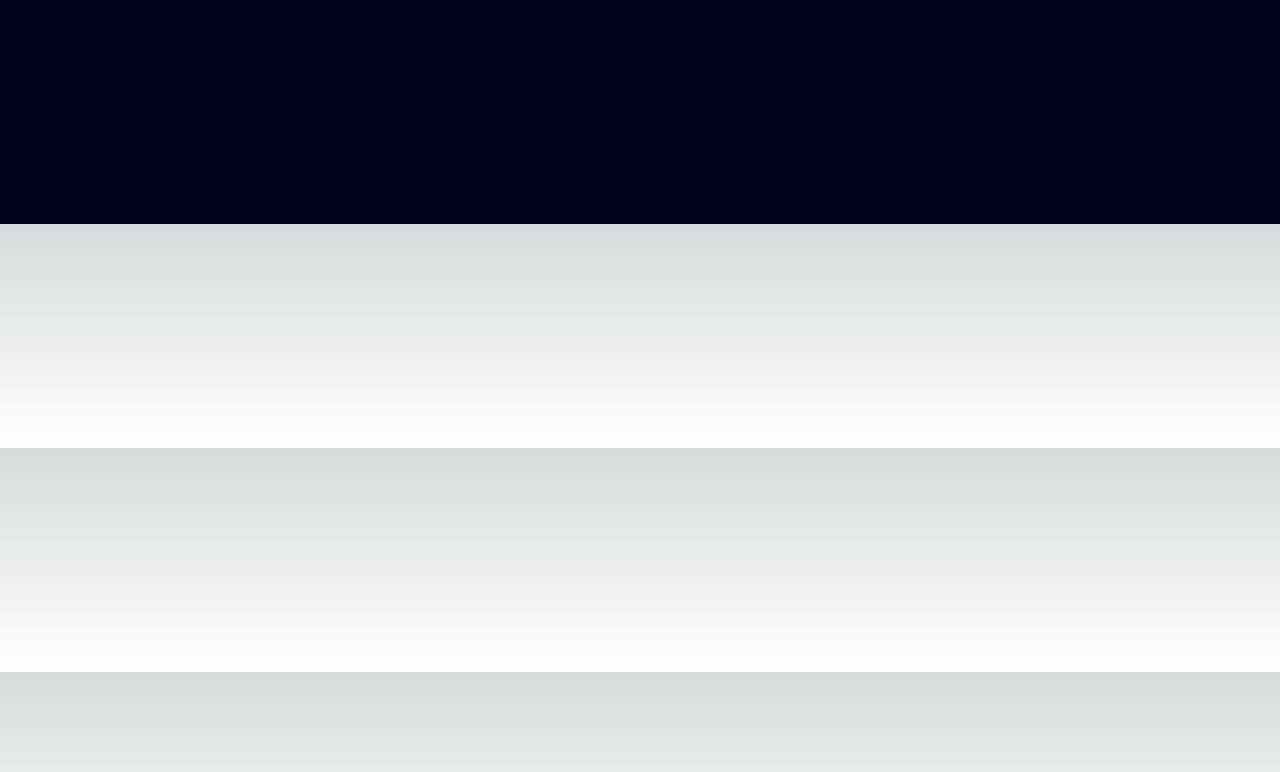
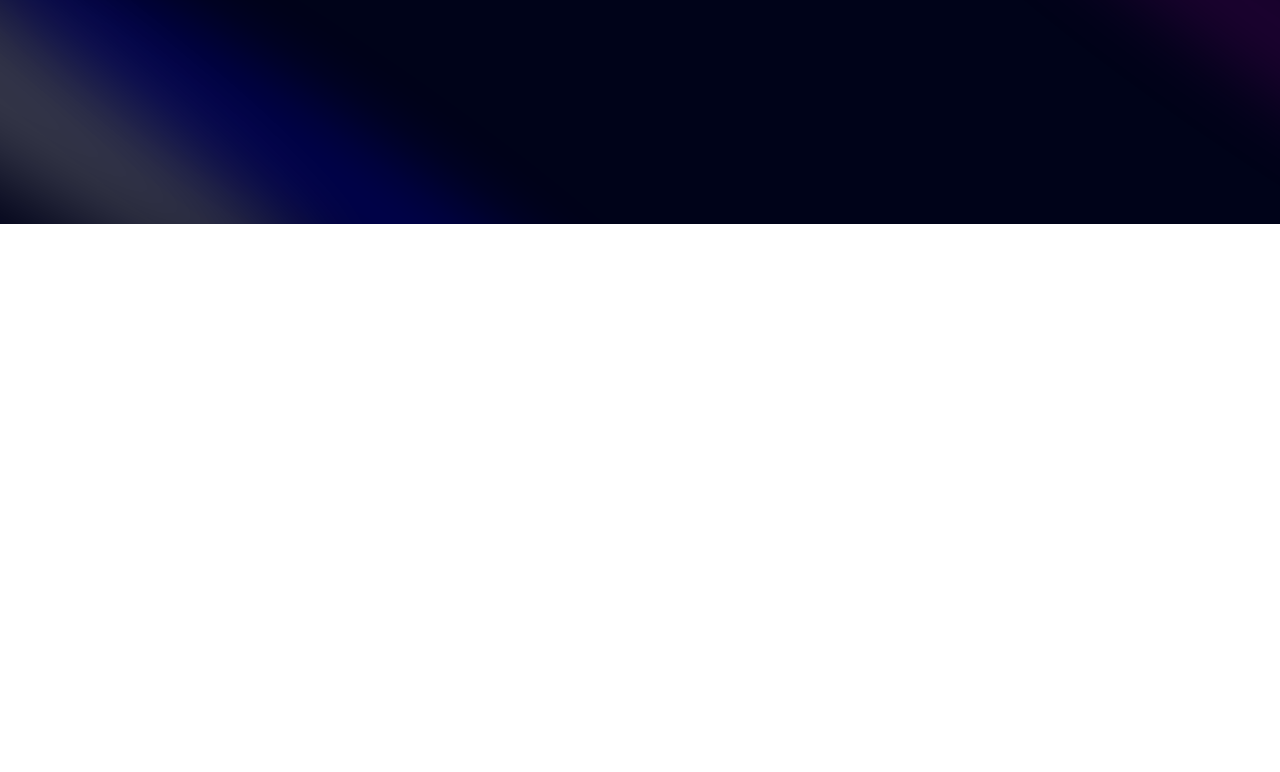
Before and after one commit to meltjacTechs/dev-portfolio, a Next.js app: page / in a window 1280 px wide. Shown: the top 772 px of the page. Built offline with nearby package versions, Linux system fonts and the light colour scheme.

Commit message:
chore: Update npm dependencies and add new packages
Update npm dependencies to the latest versions and add two new packages: "mini-svg-data-uri" and "tailwindcss-animate".

```diff
--- a/app/globals.css
+++ b/app/globals.css
@@ -2,32 +2,88 @@
 @tailwind components;
 @tailwind utilities;
 
-:root {
-  --foreground-rgb: 0, 0, 0;
-  --background-start-rgb: 214, 219, 220;
-  --background-end-rgb: 255, 255, 255;
-}
+@layer base {
+  :root {
+    --background: 0 0% 100%;
+    --foreground: 240 10% 3.9%;
 
-@media (prefers-color-scheme: dark) {
-  :root {
-    --foreground-rgb: 255, 255, 255;
-    --background-start-rgb: 0, 0, 0;
-    --background-end-rgb: 0, 0, 0;
+    --card: 0 0% 100%;
+    --card-foreground: 240 10% 3.9%;
+
+    --popover: 0 0% 100%;
+    --popover-foreground: 240 10% 3.9%;
+
+    --primary: 240 5.9% 10%;
+    --primary-foreground: 0 0% 98%;
+
+    --secondary: 240 4.8% 95.9%;
+    --secondary-foreground: 240 5.9% 10%;
+
+    --muted: 240 4.8% 95.9%;
+    --muted-foreground: 240 3.8% 46.1%;
+
+    --accent: 240 4.8% 95.9%;
+    --accent-foreground: 240 5.9% 10%;
+
+    --destructive: 0 84.2% 60.2%;
+    --destructive-foreground: 0 0% 98%;
+
+    --border: 240 5.9% 90%;
+    --input: 240 5.9% 90%;
+    --ring: 240 10% 3.9%;
+
+    --radius: 0.5rem;
+  }
+
+  .dark {
+    --background: 240 10% 3.9%;
+    --foreground: 0 0% 98%;
+
+    --card: 240 10% 3.9%;
+    --card-foreground: 0 0% 98%;
+
+    --popover: 240 10% 3.9%;
+    --popover-foreground: 0 0% 98%;
+
+    --primary: 0 0% 98%;
+    --primary-foreground: 240 5.9% 10%;
+
+    --secondary: 240 3.7% 15.9%;
+    --secondary-foreground: 0 0% 98%;
+
+    --muted: 240 3.7% 15.9%;
+    --muted-foreground: 240 5% 64.9%;
+
+    --accent: 240 3.7% 15.9%;
+    --accent-foreground: 0 0% 98%;
+
+    --destructive: 0 62.8% 30.6%;
+    --destructive-foreground: 0 0% 98%;
+
+    --border: 240 3.7% 15.9%;
+    --input: 240 3.7% 15.9%;
+    --ring: 240 4.9% 83.9%;
   }
 }
 
-body {
-  color: rgb(var(--foreground-rgb));
-  background: linear-gradient(
-      to bottom,
-      transparent,
-      rgb(var(--background-end-rgb))
-    )
-    rgb(var(--background-start-rgb));
+@layer base {
+  * {
+    @apply border-border !scroll-smooth;
+  }
+  body {
+    @apply bg-background text-foreground;
+  }
+  button {
+    @apply active:outline-none;
+  }
 }
 
 @layer utilities {
-  .text-balance {
-    text-wrap: balance;
+  .heading {
+    @apply font-bold text-4xl md:text-5xl text-center;
+  }
+
+  .black-gradient {
+    background: linear-gradient(90deg, #161a31 0%, #06091f 100%);
   }
 }
--- a/components/Hero.tsx
+++ b/components/Hero.tsx
@@ -1,10 +1,15 @@
-import React from 'react'
+import { Spotlight } from './ui/Spotlight'
 
 const Hero = () => {
   return (
     <div className="pb-20 pt-36">
         <div>
-
+            <Spotlight className="-top-40 -left-10
+            md:-left-32 md:-top-20 h-screen" fill="white"/>
+            <Spotlight className="-top-10 left-full h-[80vh]
+            w-[50vw]" fill="purple"/>
+            <Spotlight className="top-28 left-80 h-[80vh]
+            w-[50vw]" fill="blue"/>
         </div>
     </div>
   )
--- /dev/null
+++ b/components/ui/Spotlight.tsx
@@ -0,0 +1,56 @@
+import React from "react";
+import { cn } from "@/utils/cn";
+
+type SpotlightProps = {
+  className?: string;
+  fill?: string;
+};
+
+export const Spotlight = ({ className, fill }: SpotlightProps) => {
+  return (
+    <svg
+      className={cn(
+        "animate-spotlight pointer-events-none absolute z-[1]  h-[169%] w-[138%] lg:w-[84%] opacity-0",
+        className
+      )}
+      xmlns="http://www.w3.org/2000/svg"
+      viewBox="0 0 3787 2842"
+      fill="none"
+    >
+      <g filter="url(#filter)">
+        <ellipse
+          cx="1924.71"
+          cy="273.501"
+          rx="1924.71"
+          ry="273.501"
+          transform="matrix(-0.822377 -0.568943 -0.568943 0.822377 3631.88 2291.09)"
+          fill={fill || "white"}
+          fillOpacity="0.21"
+        ></ellipse>
+      </g>
+      <defs>
+        <filter
+          id="filter"
+          x="0.860352"
+          y="0.838989"
+          width="3785.16"
+          height="2840.26"
+          filterUnits="userSpaceOnUse"
+          colorInterpolationFilters="sRGB"
+        >
+          <feFlood floodOpacity="0" result="BackgroundImageFix"></feFlood>
+          <feBlend
+            mode="normal"
+            in="SourceGraphic"
+            in2="BackgroundImageFix"
+            result="shape"
+          ></feBlend>
+          <feGaussianBlur
+            stdDeviation="151"
+            result="effect1_foregroundBlur_1065_8"
+          ></feGaussianBlur>
+        </filter>
+      </defs>
+    </svg>
+  );
+};
--- a/package.json
+++ b/package.json
@@ -11,10 +11,12 @@
   "dependencies": {
     "clsx": "^2.1.1",
     "framer-motion": "^11.2.4",
+    "mini-svg-data-uri": "^1.4.4",
     "next": "14.2.3",
     "react": "^18",
     "react-dom": "^18",
-    "tailwind-merge": "^2.3.0"
+    "tailwind-merge": "^2.3.0",
+    "tailwindcss-animate": "^1.0.7"
   },
   "devDependencies": {
     "@types/node": "^20",
--- a/tailwind.config.ts
+++ b/tailwind.config.ts
@@ -1,21 +1,204 @@
 import type { Config } from "tailwindcss";
 
-const config: Config = {
+const svgToDataUri = require("mini-svg-data-uri");
+
+const colors = require("tailwindcss/colors");
+const {
+  default: flattenColorPalette,
+} = require("tailwindcss/lib/util/flattenColorPalette");
+
+const config = {
+  darkMode: ["class"],
   content: [
-    "./pages/**/*.{js,ts,jsx,tsx,mdx}",
-    "./components/**/*.{js,ts,jsx,tsx,mdx}",
-    "./app/**/*.{js,ts,jsx,tsx,mdx}",
+    "./pages/**/*.{ts,tsx}",
+    "./components/**/*.{ts,tsx}",
+    "./app/**/*.{ts,tsx}",
+    "./src/**/*.{ts,tsx}",
+    "./data/**/*.{ts,tsx}",
   ],
+  prefix: "",
   theme: {
+    container: {
+      center: true,
+      padding: "2rem",
+      screens: {
+        "2xl": "1400px",
+      },
+    },
     extend: {
-     colors: {
-      black: {
-      DEFAULT: '#000',
-      100: '#000319'
-      }
-     }
+      colors: {
+        black: {
+          DEFAULT: "#000",
+          100: "#000319",
+          200: "rgba(17, 25, 40, 0.75)",
+          300: "rgba(255, 255, 255, 0.125)",
+        },
+        white: {
+          DEFAULT: "#FFF",
+          100: "#BEC1DD",
+          200: "#C1C2D3",
+        },
+        blue: {
+          "100": "#E4ECFF",
+        },
+        purple: "#CBACF9",
+        border: "hsl(var(--border))",
+        input: "hsl(var(--input))",
+        ring: "hsl(var(--ring))",
+        background: "hsl(var(--background))",
+        foreground: "hsl(var(--foreground))",
+        primary: {
+          DEFAULT: "hsl(var(--primary))",
+          foreground: "hsl(var(--primary-foreground))",
+        },
+        secondary: {
+          DEFAULT: "hsl(var(--secondary))",
+          foreground: "hsl(var(--secondary-foreground))",
+        },
+        destructive: {
+          DEFAULT: "hsl(var(--destructive))",
+          foreground: "hsl(var(--destructive-foreground))",
+        },
+        muted: {
+          DEFAULT: "hsl(var(--muted))",
+          foreground: "hsl(var(--muted-foreground))",
+        },
+        accent: {
+          DEFAULT: "hsl(var(--accent))",
+          foreground: "hsl(var(--accent-foreground))",
+        },
+        popover: {
+          DEFAULT: "hsl(var(--popover))",
+          foreground: "hsl(var(--popover-foreground))",
+        },
+        card: {
+          DEFAULT: "hsl(var(--card))",
+          foreground: "hsl(var(--card-foreground))",
+        },
+      },
+      borderRadius: {
+        lg: "var(--radius)",
+        md: "calc(var(--radius) - 2px)",
+        sm: "calc(var(--radius) - 4px)",
+      },
+      keyframes: {
+        "accordion-down": {
+          from: { height: "0" },
+          to: { height: "var(--radix-accordion-content-height)" },
+        },
+        "accordion-up": {
+          from: { height: "var(--radix-accordion-content-height)" },
+          to: { height: "0" },
+        },
+        spotlight: {
+          "0%": {
+            opacity: "0",
+            transform: "translate(-72%, -62%) scale(0.5)",
+          },
+          "100%": {
+            opacity: "1",
+            transform: "translate(-50%,-40%) scale(1)",
+          },
+        },
+        shimmer: {
+          from: {
+            backgroundPosition: "0 0",
+          },
+          to: {
+            backgroundPosition: "-200% 0",
+          },
+        },
+        moveHorizontal: {
+          "0%": {
+            transform: "translateX(-50%) translateY(-10%)",
+          },
+          "50%": {
+            transform: "translateX(50%) translateY(10%)",
+          },
+          "100%": {
+            transform: "translateX(-50%) translateY(-10%)",
+          },
+        },
+        moveInCircle: {
+          "0%": {
+            transform: "rotate(0deg)",
+          },
+          "50%": {
+            transform: "rotate(180deg)",
+          },
+          "100%": {
+            transform: "rotate(360deg)",
+          },
+        },
+        moveVertical: {
+          "0%": {
+            transform: "translateY(-50%)",
+          },
+          "50%": {
+            transform: "translateY(50%)",
+          },
+          "100%": {
+            transform: "translateY(-50%)",
+          },
+        },
+        scroll: {
+          to: {
+            transform: "translate(calc(-50% - 0.5rem))",
+          },
+        },
+      },
+      animation: {
+        "accordion-down": "accordion-down 0.2s ease-out",
+        "accordion-up": "accordion-up 0.2s ease-out",
+        spotlight: "spotlight 2s ease .75s 1 forwards",
+        shimmer: "shimmer 2s linear infinite",
+        first: "moveVertical 30s ease infinite",
+        second: "moveInCircle 20s reverse infinite",
+        third: "moveInCircle 40s linear infinite",
+        fourth: "moveHorizontal 40s ease infinite",
+        fifth: "moveInCircle 20s ease infinite",
+        scroll:
+          "scroll var(--animation-duration, 40s) var(--animation-direction, forwards) linear infinite",
+      },
     },
   },
-  plugins: [],
-};
+  plugins: [
+    require("tailwindcss-animate"),
+    addVariablesForColors,
+    function ({ matchUtilities, theme }: any) {
+      matchUtilities(
+        {
+          "bg-grid": (value: any) => ({
+            backgroundImage: `url("${svgToDataUri(
+              `<svg xmlns="http://www.w3.org/2000/svg" viewBox="0 0 32 32" width="100" height="100" fill="none" stroke="${value}"><path d="M0 .5H31.5V32"/></svg>`
+            )}")`,
+          }),
+          "bg-grid-small": (value: any) => ({
+            backgroundImage: `url("${svgToDataUri(
+              `<svg xmlns="http://www.w3.org/2000/svg" viewBox="0 0 32 32" width="8" height="8" fill="none" stroke="${value}"><path d="M0 .5H31.5V32"/></svg>`
+            )}")`,
+          }),
+          "bg-dot": (value: any) => ({
+            backgroundImage: `url("${svgToDataUri(
+              `<svg xmlns="http://www.w3.org/2000/svg" viewBox="0 0 32 32" width="16" height="16" fill="none"><circle fill="${value}" id="pattern-circle" cx="10" cy="10" r="1.6257413380501518"></circle></svg>`
+            )}")`,
+          }),
+        },
+        { values: flattenColorPalette(theme("backgroundColor")), type: "color" }
+      );
+    },
+  ],
+} satisfies Config;
+
+function addVariablesForColors({ addBase, theme }: any) {
+  let allColors = flattenColorPalette(theme("colors"));
+  let newVars = Object.fromEntries(
+    Object.entries(allColors).map(([key, val]) => [`--${key}`, val])
+  );
+
+  addBase({
+    ":root": newVars,
+  });
+}
+
 export default config;
--- /dev/null
+++ b/utils/cn.ts
@@ -0,0 +1,6 @@
+import { ClassValue, clsx } from "clsx";
+import { twMerge } from "tailwind-merge";
+
+export function cn(...inputs: ClassValue[]) {
+  return twMerge(clsx(inputs));
+}
```
Also changed, not shown: 1 other file (tests, documents, lock files or other folders).
